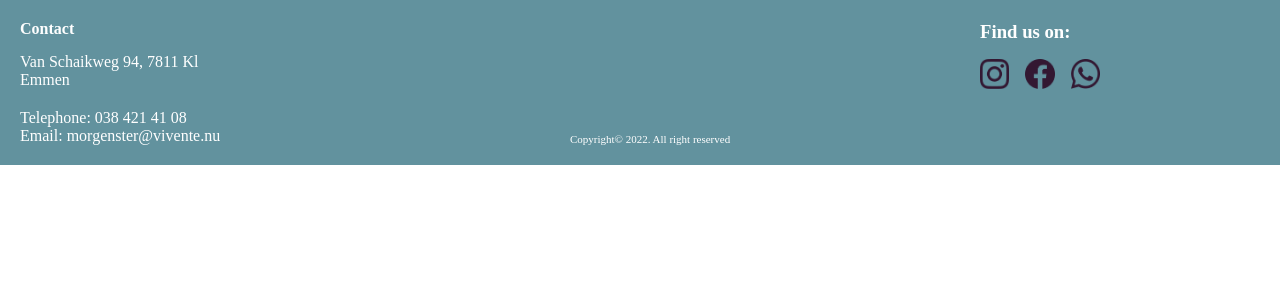
After one commit to gtomkiel/GroupB-term2, a PHP site: page /footer.php in a window 1280 px wide. The commit adds this page. Shown: the top 300 px of the page. Run offline with PHP 8.4, Linux system fonts and the light colour scheme.

Commit message:
Finished code for Footer

```diff
--- /dev/null
+++ b/app/public/footer.php
@@ -0,0 +1,39 @@
+<!DOCTYPE html>
+<html lang="en">
+<head>
+    <meta charset="UTF-8">
+    <meta http-equiv="X-UA-Compatible" content="IE=edge">
+    <meta name="viewport" content="width=device-width, initial-scale=1.0">
+    <link rel="stylesheet" type="text/css" href="styles/style.css">
+    <title>Document</title>
+</head>
+<body id="mainContainer">
+    <footer>
+        <div class="contact">
+            <b>Contact</b>
+        </div>
+        <div class="findUs">
+            <h3 class="text">Find us on:</h3>
+        </div>
+        <div class="address">
+            <p>Van Schaikweg 94, 7811 Kl</p>
+            <p>Emmen</p>
+        </div>
+        <div class="findUs">
+            <div class="img">
+                <a href="https://www.instagram.com/"><img src="img/instagram.png" alt="Instagram logo"></a>
+                <a href="https://www.facebook.com/"><img src="img/facebook.png" alt="Facebook logo"> </a>
+                <a href="https://www.whatsapp.com/"><img src="img/whatsapp.png" alt="Whatsapp logo"></a>
+            </div>
+        </div>
+        <div class="contactDetails">
+            <p>Telephone: 038 421 41 08</p>
+            <p>Email:<a href="https://outlook.office.com/mail/"> morgenster@vivente.nu</a></p>
+        </div>
+        <div class="copyRight">
+            Copyright© 2022. All right reserved
+        </div>
+
+    </footer>
+</body>
+</html>
--- a/app/public/styles/style.css
+++ b/app/public/styles/style.css
@@ -2,3 +2,67 @@
    margin: 0;
    padding: 0;
 }
+
+#mainContainer{
+   grid-template-columns: repeat(6,1fr);
+   display: grid;
+}
+
+footer{
+   display: grid;
+   grid-column: 1/7;
+   background-color: #62929E;
+   color: #fff;
+}
+
+img{
+   max-height: 30px;
+}
+
+a{
+   text-decoration: none;
+   color:#fff;
+}
+
+.contact{
+   margin: 20px 0px 5px 20px;
+}
+
+.address{
+   grid-column-start: 1;
+   margin-left: 20px;
+   margin-bottom: 20px;
+   margin-top: 10px;
+}
+
+.contactDetails{
+   grid-column-start: 1;
+   margin-left: 20px;
+   margin-bottom: 20px;
+}
+
+.copyRight{
+   justify-content:center ;
+   display: grid;
+   grid-column: 4;
+   font-size: 11px;
+   align-items: flex-end;
+   margin-bottom: 20px;
+}
+
+.findUs{
+   display: grid;
+   grid-column: 7;
+   align-items: center;
+}
+
+.img{
+   justify-content: space-between;
+   display: flex;
+   max-width: 120px;
+}
+
+.text{
+   width: 200px;
+   margin-top: 20px;
+}
```
Also changed, not shown: app/public/img/facebook.png (added), app/public/img/instagram.png (added), app/public/img/whatsapp.png (added).
